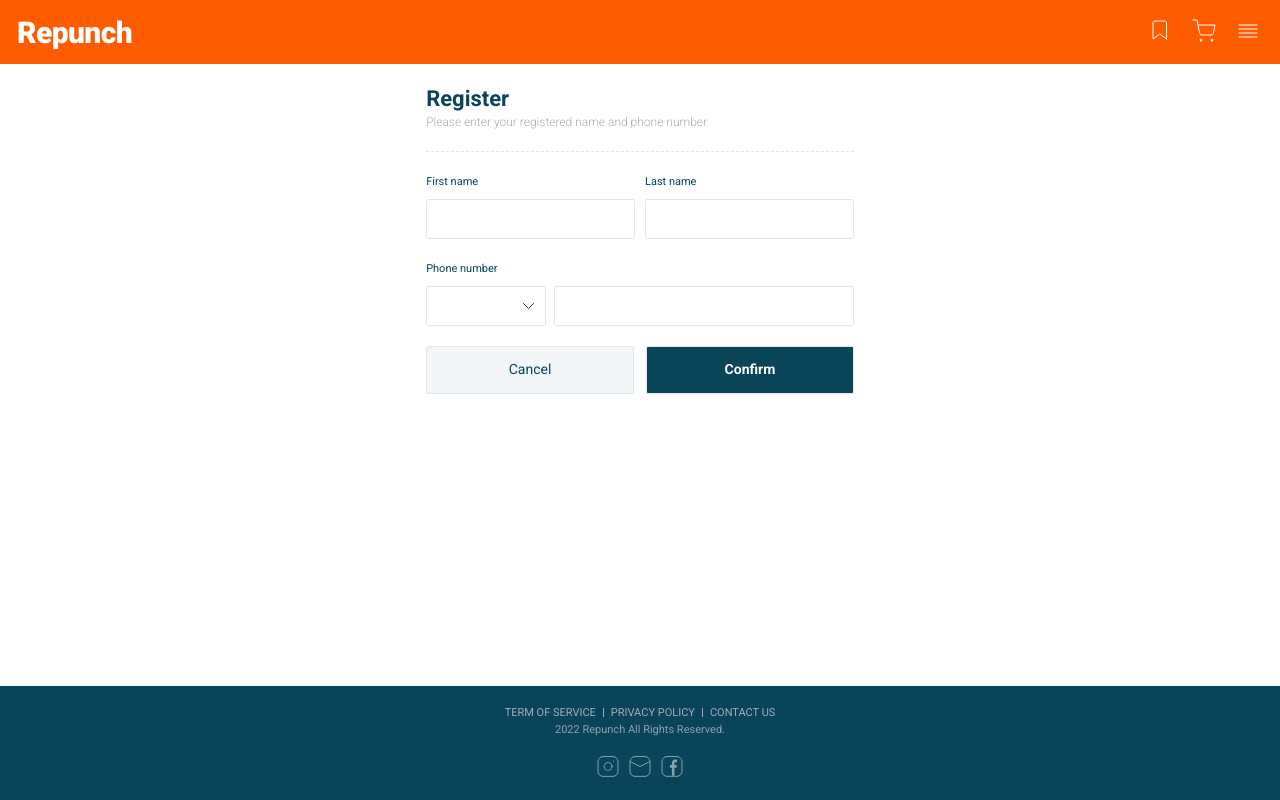
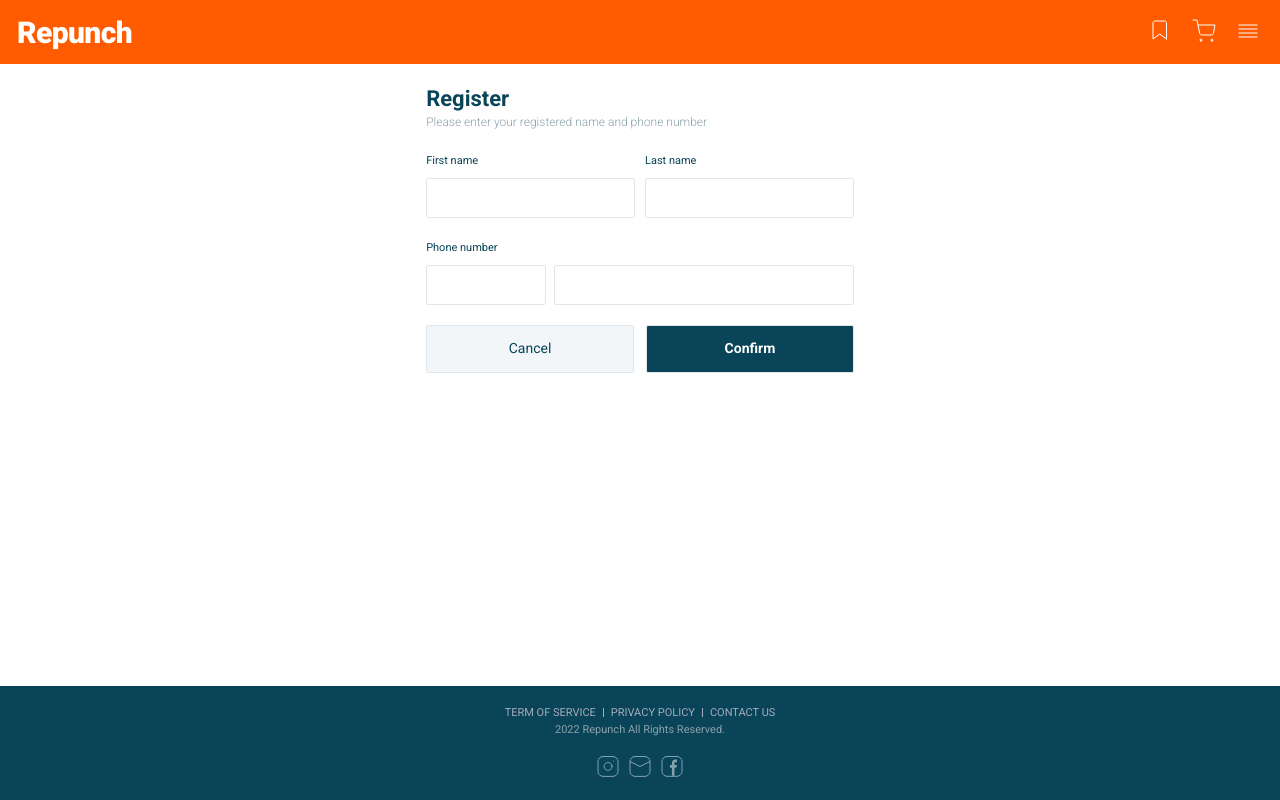
Before and after one commit to joseph-wee/repunch-web-public, a Next.js app: page /lost_id in a window 1280 px wide. Built offline with nearby package versions, Linux system fonts and the light colour scheme.

Commit message:
design: 점선 삭제, 임시 셀렉트박스

```diff
--- a/pages/lost_id.tsx
+++ b/pages/lost_id.tsx
@@ -85,7 +85,6 @@ const useLost_id = () => {
         <WelcomeText>
           Please enter your registered name and phone number{" "}
         </WelcomeText>
-        <Line />
         <Wrapper>
           <InputContainer>
             <InputTitle>First name</InputTitle>
@@ -99,11 +98,7 @@ const useLost_id = () => {
         <InputContainer>
           <InputTitle>Phone number</InputTitle>
           <Wrapper>
-            <SelectBoxCountryCodeNum
-              list={countryList}
-              value={countryPhoneNumber}
-              setValue={setCountryPhoneNumber}
-            />
+            <SelectBoxCountryCodeNumTemporary />
             <Input
               type="text"
               value={phoneNumber}
@@ -138,6 +133,21 @@ const useLost_id = () => {
     </>
   );
 };
+
+const SelectBoxCountryCodeNumTemporary = styled.div`
+  margin-right: 8px;
+  box-sizing: border-box;
+  width: 120px;
+  flex: 0 0 120px;
+  height: 40px;
+  border: 1px solid #dee8ec;
+  border-radius: 2px;
+  @media screen and (max-width: 767px) {
+    margin-right: 8.5px;
+    width: 77px;
+    flex: 0 0 77px;
+  } ;
+`;
 
 const ContainerFindId = styled.div<{ idLength: number }>`
   position: relative;
@@ -178,7 +188,7 @@ const WelcomeText = styled.div`
   font-weight: 300;
   font-size: 12px;
   line-height: 100%;
-  color: #a4abba;
+  color: #8aa1aa;
 
   font-family: "Roboto";
   font-size: 12px;
```
